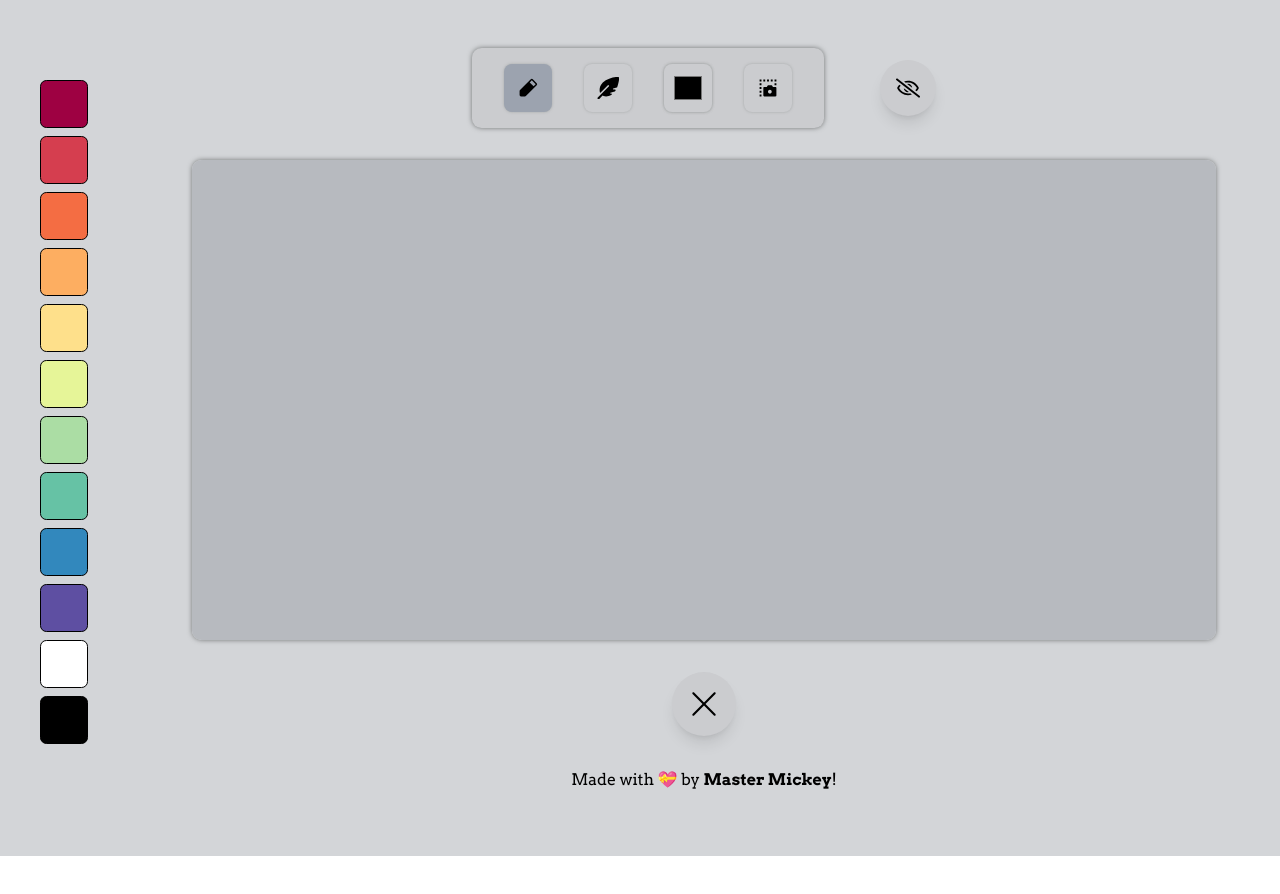
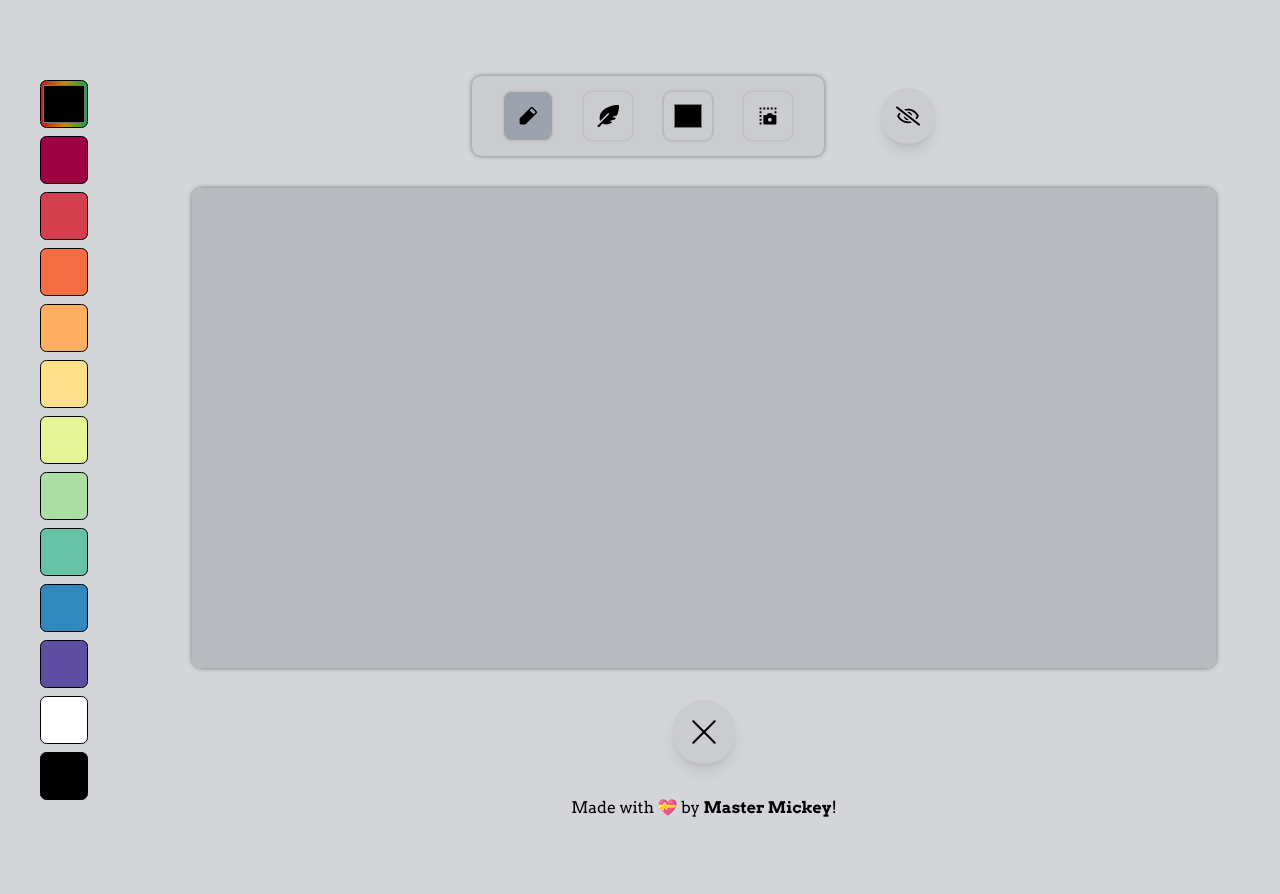
Before and after one commit to singodiyashubham87/Draw-it-out, a React (Vite) app: page / in a window 1280 px wide. Shown: the top 894 px of the page. Before the commit the page ends 856 px from the top, so only its background shows below. Built offline with nearby package versions, Linux system fonts and the light colour scheme.

Commit message:
Update App.jsx

```diff
--- a/src/App.jsx
+++ b/src/App.jsx
@@ -27,6 +27,15 @@ function App() {
       <div className="bg-[#d3d5d8] flex flex-col min-w-full justify-center gsm:flex-row">
         {showMenuAndBgColor && (
           <div className="gsm:w-[10%] w-[85%] py-7 grid grid-cols-6 vsm:grid-cols-4 gsm:grid-cols-1 gap-2 vsm:gap-4 gsm:gap-2 gsm:py-[5rem] gsm:mb-8 mx-auto">
+            <input
+            type="color"
+            name="color"
+            id="color"
+            title="Color Picker"
+            // defaultValue={bgColor}
+            onChange={(e) => setBgColor(e.target.value)}
+            className={`cursor-pointer m-auto w-[2rem] h-[2rem] vsm:w-[3rem] vsm:h-[3rem]  rounded-[0.4rem] border-[0.2px] border-black bg-gradient-to-r from-red-700 via-yellow-600 to-green-600 `}
+          />
             {rainbowColors?.map((val, i) => (
               <BgColor
                 key={i}
```
